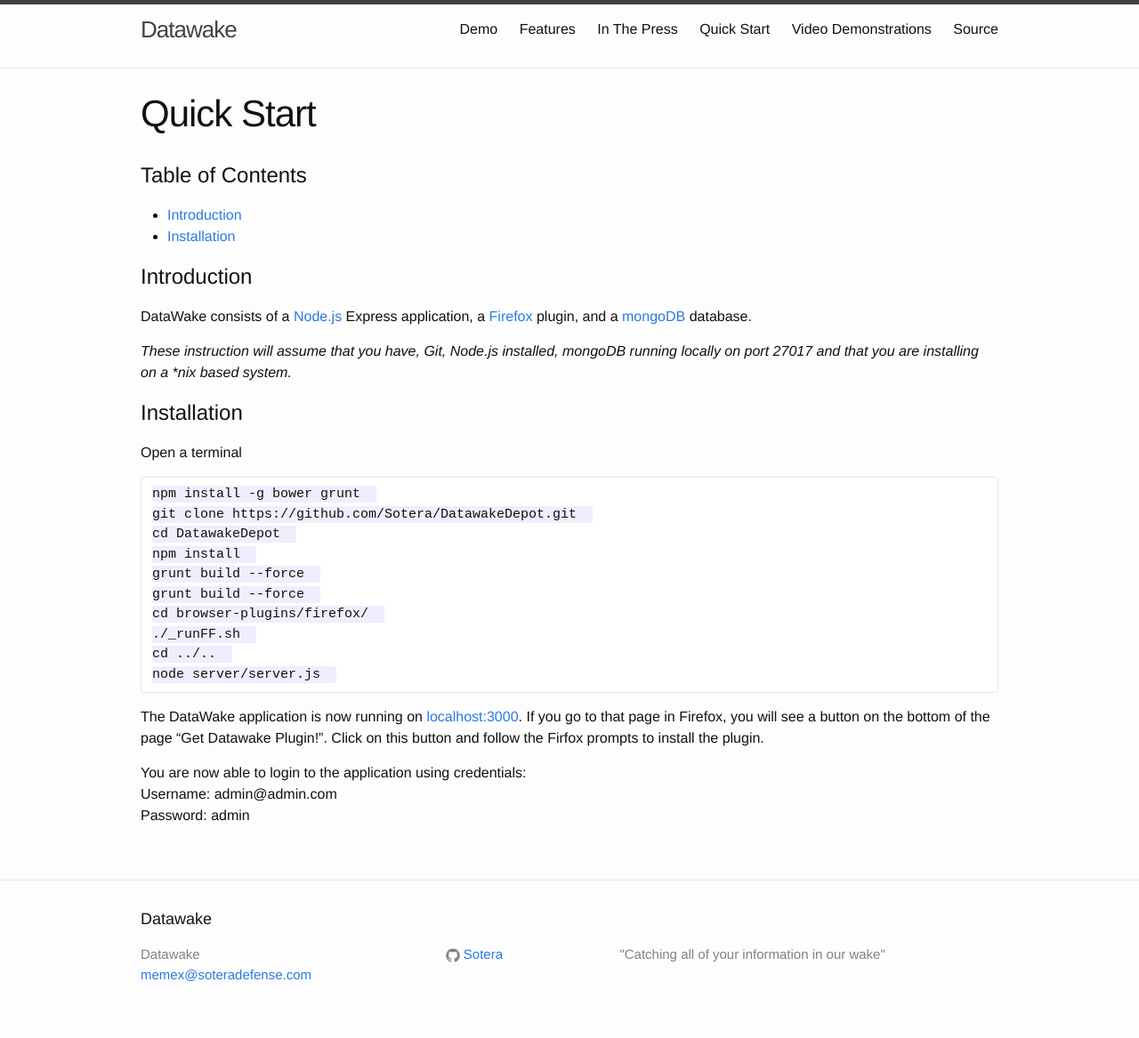
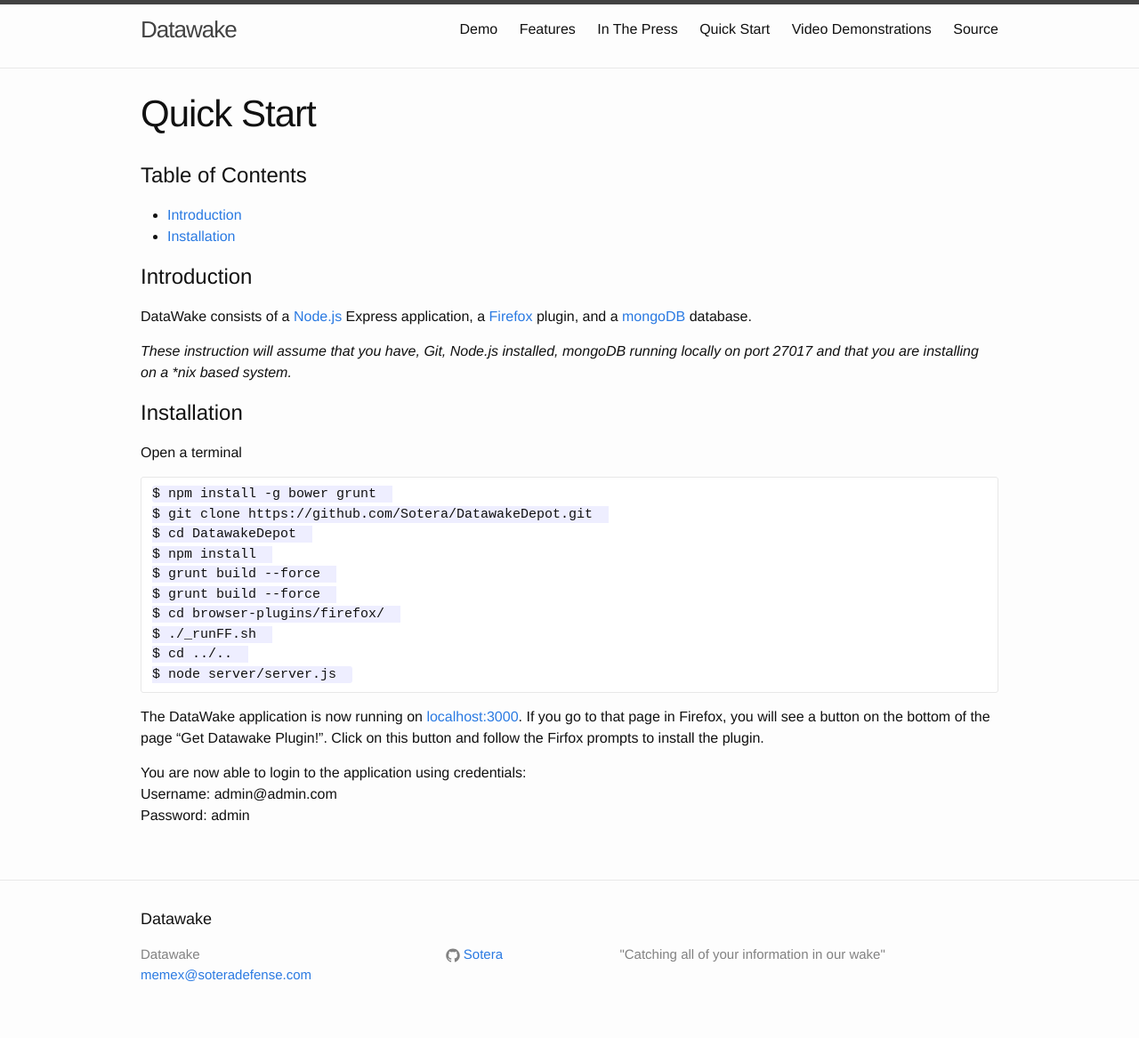
Before and after one commit to Sotera/Datawake, a Jekyll site: the page built from quickstart.md, in a window 1280 px wide. Shown: the whole page at 89% size. Built offline with Jekyll 4.4.1, drawn with Linux system fonts in a browser that asks for light colours; Markdown is read by kramdown in place of the engine named in the settings.

Commit message:
Trying to fix spacing

````diff
--- a/quickstart.md
+++ b/quickstart.md
@@ -16,16 +16,16 @@
 # Installation
 Open a terminal
 ```
-npm install -g bower grunt
-git clone https://github.com/Sotera/DatawakeDepot.git
-cd DatawakeDepot
-npm install
-grunt build --force
-grunt build --force
-cd browser-plugins/firefox/
-./_runFF.sh
-cd ../..
-node server/server.js
+$ npm install -g bower grunt
+$ git clone https://github.com/Sotera/DatawakeDepot.git
+$ cd DatawakeDepot
+$ npm install
+$ grunt build --force
+$ grunt build --force
+$ cd browser-plugins/firefox/
+$ ./_runFF.sh
+$ cd ../..
+$ node server/server.js
 ```
 The DataWake application is now running on [localhost:3000](http://localhost:3000). If you go to that page in Firefox, you will see a button on the bottom of the page "Get Datawake Plugin!". Click on this button and follow the Firfox prompts to install the plugin.
 
````
